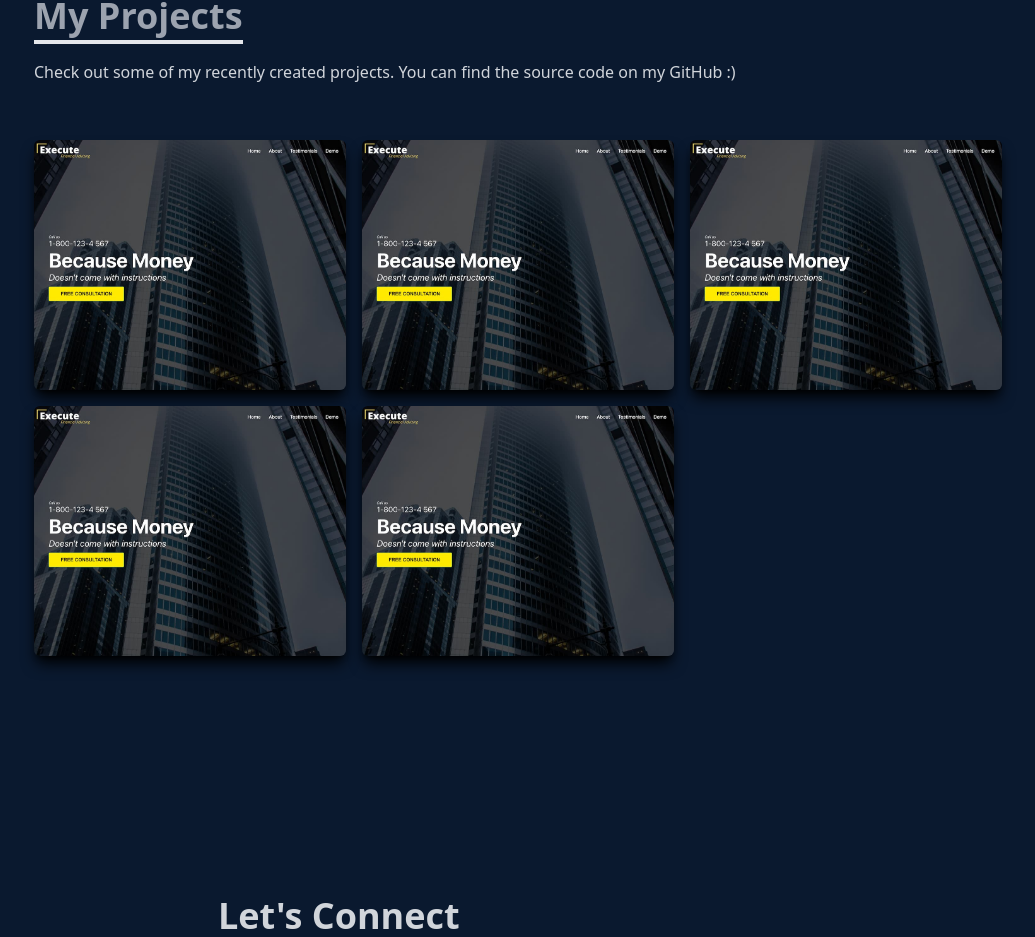
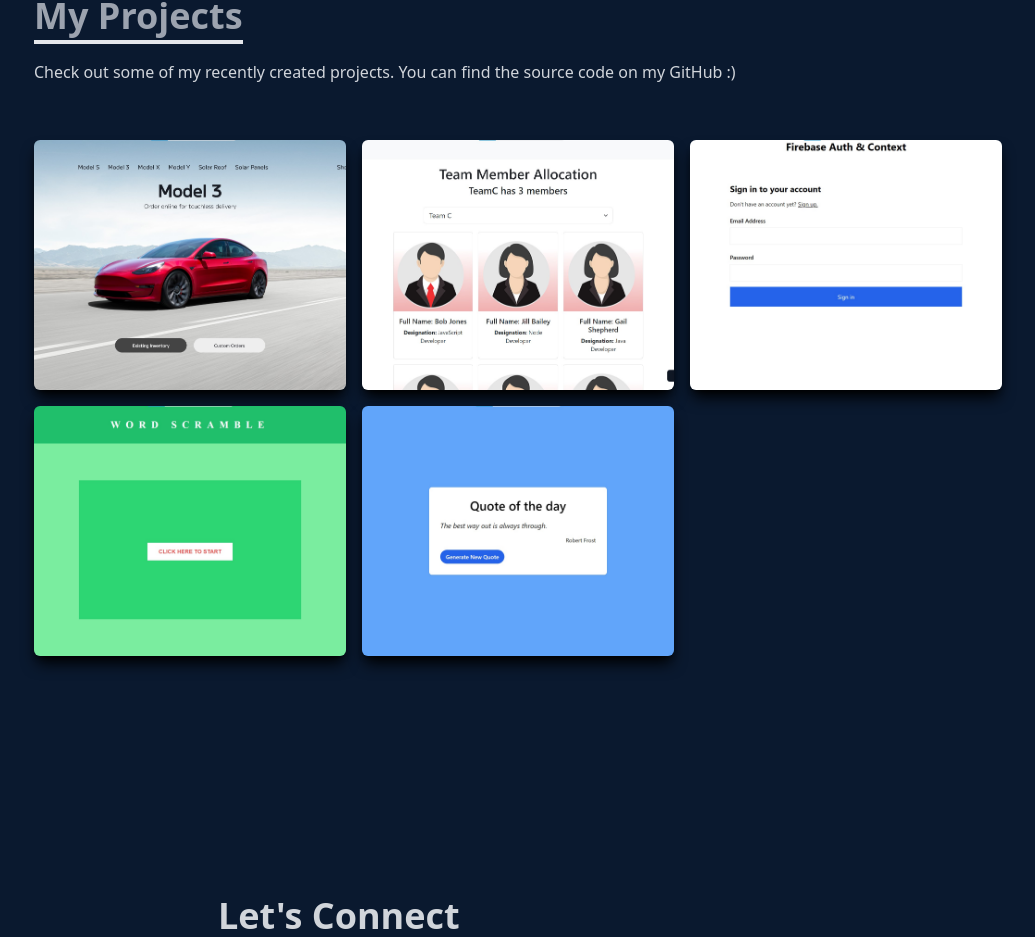
Before and after one commit to kamathpvk/prototype, a React (Create React App) app: page / in a window 1280 px wide. Shown: the part 2474-3411 px from the top of the page, without its empty margins (122-1157 px from the left). Built offline with nearby package versions, Linux system fonts and the light colour scheme.

Commit message:
plugged in images

```diff
--- a/src/components/Projects.jsx
+++ b/src/components/Projects.jsx
@@ -1,6 +1,11 @@
 import React from 'react'
-import WorkImg from '../assets/projects/workImg.jpeg'
-import realEstate from '../assets/projects/realestate.jpg'
+// import WorkImg from '../assets/projects/workImg.jpeg'
+// import realEstate from '../assets/projects/realestate.jpg'
+import tesla from '../assets/projects/tesla.jpg'
+import allocation from '../assets/projects/allocation.jpg'
+import auth from '../assets/projects/auth.jpg'
+import game from '../assets/projects/game.jpg'
+import api from '../assets/projects/api.jpg'
 
 const Projects = () => {
   return (
@@ -16,7 +21,7 @@ const Projects = () => {
                 {/* grid item  */}
                 <div
                     // style={{backgroundImage: `url(${WorkImg})`}}
-                    style={{backgroundImage: `url(${WorkImg})`}}
+                    style={{backgroundImage: `url(${tesla})`}}
                     className=' shadow-lg shadow-black group container rounded-md flex justify-center items-center mx-auto content-div ' >
 
                     {/* hover effects  */}
@@ -36,7 +41,7 @@ const Projects = () => {
                 </div>
 
                 <div
-                    style={{backgroundImage: `url(${WorkImg})`}}
+                    style={{backgroundImage: `url(${allocation})`}}
                     className=' shadow-lg shadow-black group container rounded-md flex justify-center items-center mx-auto content-div ' >
 
                     {/* hover effects  */}
@@ -56,7 +61,7 @@ const Projects = () => {
                 </div>
 
                 <div
-                    style={{backgroundImage: `url(${WorkImg})`}}
+                    style={{backgroundImage: `url(${auth})`}}
                     className=' shadow-lg shadow-black group container rounded-md flex justify-center items-center mx-auto content-div ' >
 
                     {/* hover effects  */}
@@ -76,7 +81,7 @@ const Projects = () => {
                 </div>
 
                 <div
-                    style={{backgroundImage: `url(${WorkImg})`}}
+                    style={{backgroundImage: `url(${game})`}}
                     className=' shadow-lg shadow-black group container rounded-md flex justify-center items-center mx-auto content-div ' >
 
                     {/* hover effects  */}
@@ -96,7 +101,7 @@ const Projects = () => {
                 </div>
 
                 <div
-                    style={{backgroundImage: `url(${WorkImg})`}}
+                    style={{backgroundImage: `url(${api})`}}
                     className=' shadow-lg shadow-black group container rounded-md flex justify-center items-center mx-auto content-div ' >
 
                     {/* hover effects  */}
```
